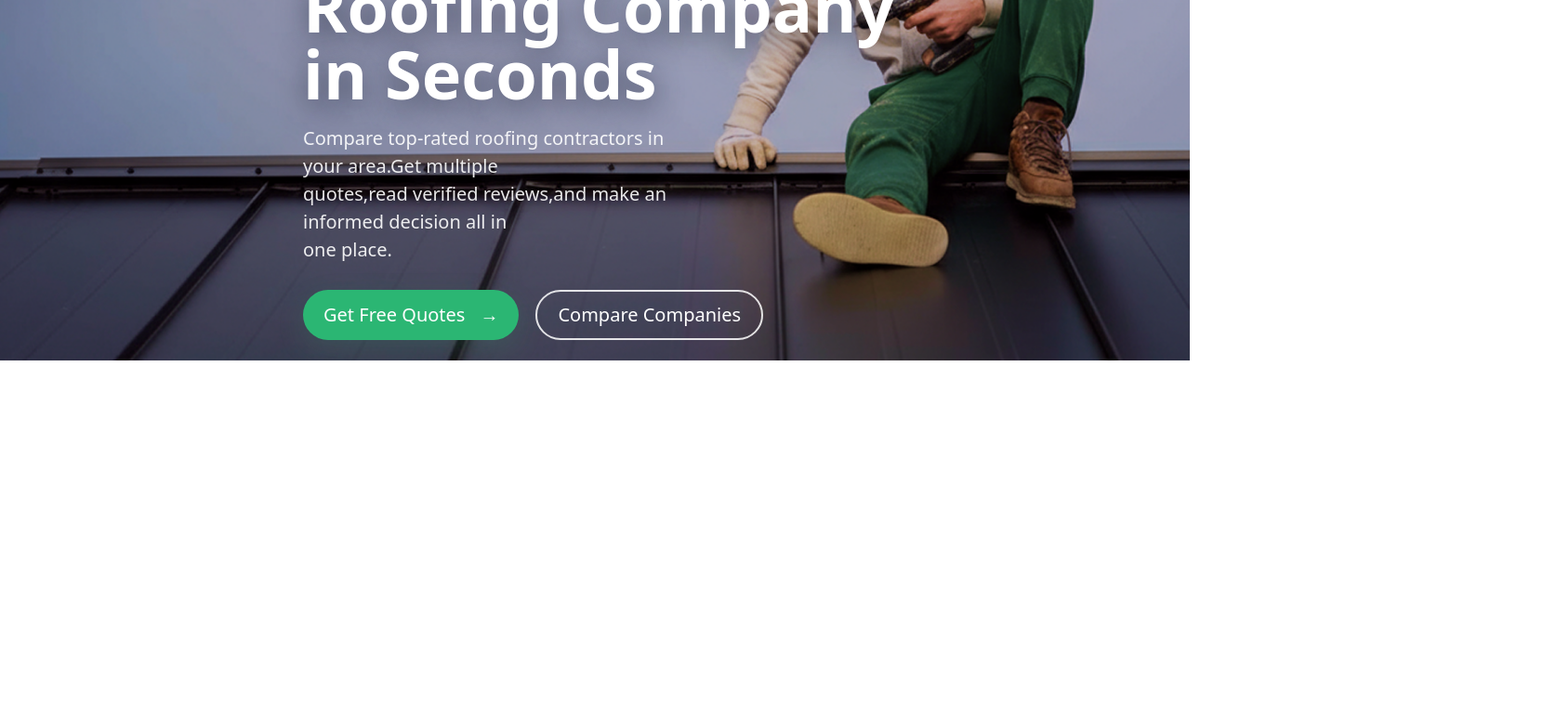
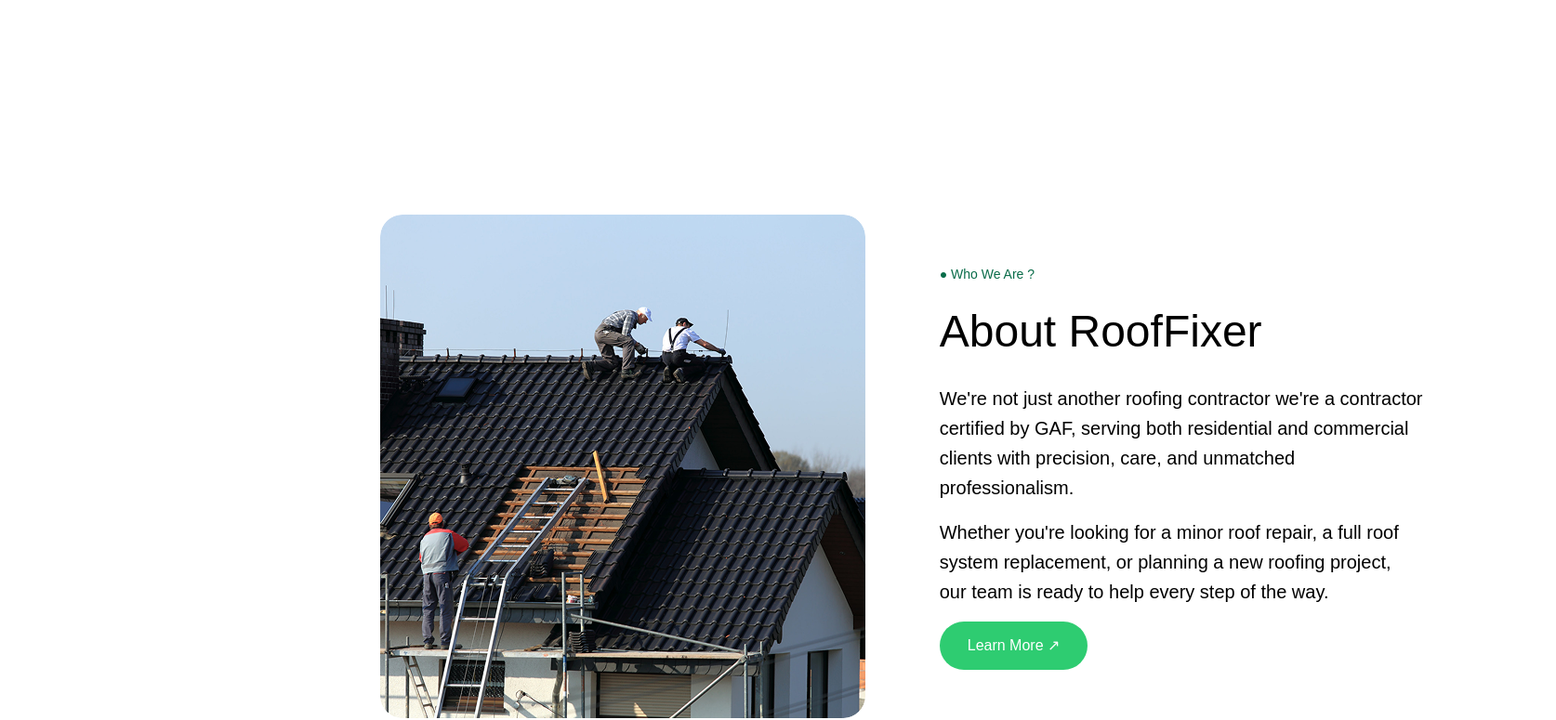
Before and after one commit to antu468/Roofing-service-React, a React (Vite) app: page / in a window 1280 px wide. Shown: the part 920-1695 px from the top of the page at 93% size, 1674 px wide, since content can reach past the window. Before the commit the page ends 1308 px from the top, so only its background shows below. Built offline with nearby package versions, Linux system fonts and the light colour scheme.

Commit message:
about-section added

```diff
--- a/src/App.css
+++ b/src/App.css
@@ -56,7 +56,7 @@
 }
 
 .nav-item {
-  color: rgba(255,255,255,0.85);
+  color: rgba(255, 255, 255, 0.85);
   text-decoration: none;
   font-weight: 600;
   cursor: pointer;
@@ -65,7 +65,9 @@
   transition: color .15s ease;
 }
 
-.nav-item:hover { color: #fff; }
+.nav-item:hover {
+  color: #fff;
+}
 
 .nav-item.active {
   position: relative;
@@ -98,7 +100,7 @@
   gap: 10px;
   font-weight: 700;
   cursor: pointer;
-  box-shadow: 0 6px 14px rgba(11,18,36,0.12);
+  box-shadow: 0 6px 14px rgba(11, 18, 36, 0.12);
 }
 
 .phone-svg {
@@ -106,8 +108,15 @@
 }
 
 @media (max-width: 800px) {
-  .top-frame { width: 92%; gap: 12px; padding: 8px 12px; }
-  .frame-nav { display: none; }
+  .top-frame {
+    width: 92%;
+    gap: 12px;
+    padding: 8px 12px;
+  }
+
+  .frame-nav {
+    display: none;
+  }
 }
 
 /* Hero frame overlay */
@@ -130,24 +139,36 @@
   font-weight: 600;
   margin: 0 0 18px 0;
   color: #ffffff;
-  text-shadow: 0 8px 30px rgba(11,18,36,0.5);
+  text-shadow: 0 8px 30px rgba(11, 18, 36, 0.5);
 }
 
 .hero-sub {
   max-width: 400px;
-  color: rgba(255,255,255,0.9);
+  color: rgba(255, 255, 255, 0.9);
   font-size: 20px;
   margin: 0 0 28px 0;
 }
 
-.hero-ctas { display: flex; gap: 18px; align-items: center; margin-bottom: 24px; }
+.hero-ctas {
+  display: flex;
+  gap: 18px;
+  align-items: center;
+  margin-bottom: 24px;
+}
 
-.btn { border: none; cursor: pointer; font-weight: 500; border-radius: 999px; padding: 12px 22px; font-size: 20px; }
+.btn {
+  border: none;
+  cursor: pointer;
+  font-weight: 500;
+  border-radius: 999px;
+  padding: 12px 22px;
+  font-size: 20px;
+}
 
 .btn-primary {
   background: #2bb673;
   color: #fff;
-  box-shadow: 0 10px 30px rgba(43,182,115,0.16);
+  box-shadow: 0 10px 30px rgba(43, 182, 115, 0.16);
   display: inline-flex;
   align-items: center;
   gap: 10px;
@@ -156,26 +177,209 @@
 .btn-outline {
   background: transparent;
   color: #fff;
-  border: 2px solid rgba(255,255,255,0.85);
+  border: 2px solid rgba(255, 255, 255, 0.85);
   padding: 10px 22px;
 }
 
-.arrow { margin-left: 6px; }
+.arrow {
+  margin-left: 6px;
+}
 
-.hero-features { display: flex; gap: 28px; list-style: none; padding: 0; margin: 0; align-items: center; }
-.hero-features li { display: flex; gap: 10px; align-items: center; color: rgba(255,255,255,0.95); font-weight: 600; }
-.dot { width: 18px; height: 18px; background: #2bb67365; border-radius: 50%; display: inline-block; box-shadow: 0 6px 18px rgba(43, 182, 115, 0.029); object-fit: cover; }
+.hero-features {
+  display: flex;
+  gap: 28px;
+  list-style: none;
+  padding: 0;
+  margin: 0;
+  align-items: center;
+}
 
-.hero-features img.dot { display: inline-block; width: 20px; height: 20px; object-fit: contain; border-radius: 50%; background: #41785e81;}
+.hero-features li {
+  display: flex;
+  gap: 10px;
+  align-items: center;
+  color: rgba(255, 255, 255, 0.95);
+  font-weight: 600;
+}
+
+.dot {
+  width: 18px;
+  height: 18px;
+  background: #2bb67365;
+  border-radius: 50%;
+  display: inline-block;
+  box-shadow: 0 6px 18px rgba(43, 182, 115, 0.029);
+  object-fit: cover;
+}
+
+.hero-features img.dot {
+  display: inline-block;
+  width: 20px;
+  height: 20px;
+  object-fit: contain;
+  border-radius: 50%;
+  background: #41785e81;
+}
 
 @media (max-width: 980px) {
-  .hero-title { font-size: 40px; }
-  .hero-frame { left: 5%; top: 100px; max-width: 86%; }
+  .hero-title {
+    font-size: 40px;
+  }
+
+  .hero-frame {
+    left: 5%;
+    top: 100px;
+    max-width: 86%;
+  }
 }
 
 @media (max-width: 520px) {
-  .hero-title { font-size: 30px; }
-  .hero-ctas { flex-direction: column; align-items: stretch; }
-  .btn { width: 100%; }
-  .hero-features { flex-direction: column; gap: 12px; margin-top: 12px; }
+  .hero-title {
+    font-size: 30px;
+  }
+
+  .hero-ctas {
+    flex-direction: column;
+    align-items: stretch;
+  }
+
+  .btn {
+    width: 100%;
+  }
+
+  .hero-features {
+    flex-direction: column;
+    gap: 12px;
+    margin-top: 12px;
+  }
 }
+
+
+/* RESET */
+* {
+  margin: 0;
+  padding: 0;
+  box-sizing: border-box;
+}
+
+body {
+  font-family: Arial, sans-serif;
+  background: #ffffff;
+  color: #111;
+}
+
+/* RESET */
+* {
+  margin: 0;
+  padding: 0;
+  box-sizing: border-box;
+}
+
+/* BODY IS NOT WHITE */
+body {
+  font-family: Arial, sans-serif;
+  background: #a7adbad1;
+  /* dark background */
+  color: #a76262;
+}
+
+/* HERO */
+.hero {
+  height: 100vh;
+  background: url("./assets/hero-bg.jpg") center/cover no-repeat;
+  display: flex;
+  align-items: center;
+  justify-content: center;
+}
+
+.hero h1 {
+  color: rgb(255, 255, 255);
+  font-size: 60px;
+}
+
+/* ABOUT SECTION → ONLY WHITE AREA */
+.about-section {
+  width: 1440px;
+  height: 752px;
+  rotate: 0 deg;
+  opacity: 1;
+  top: 1021px;
+  padding-top: 130px;
+  padding-right: 80px;
+  padding-bottom: 80px;
+  padding-left: 111px;
+  gap: 80px;
+  background: #ffffff;
+  position: absolute;
+  left: 18.3%;
+
+
+}
+
+/* CENTER FRAME */
+.about-container {
+  max-width: 1200px;
+  margin: 0 auto;
+
+  display: flex;
+  align-items: center;
+  /* vertical center */
+  justify-content: center;
+  /* horizontal center */
+
+  gap: 80px;
+}
+
+/* IMAGE */
+.about-image img {
+  width: 522px;
+  border-radius: 24px;
+  object-fit: cover;
+}
+
+/* CONTENT */
+.about-content {
+  max-width: 520px;
+}
+
+.badge {
+  font-size: 14px;
+  margin-bottom: 15px;
+  display: inline-block;
+  color: #096c49;
+}
+
+.about-content h2 {
+  font-size: 48px;
+  margin-bottom: 20px;
+  color: #000000;
+}
+
+.about-content p {
+  font-size: 20px;
+  line-height: 1.6;
+  margin-bottom: 16px;
+  color: #000000;
+}
+
+/* BUTTON */
+.learn-btn {
+  background: #2ecc71;
+  color: white;
+  border: none;
+  padding: 14px 30px;
+  border-radius: 30px;
+  cursor: pointer;
+}
+
+/* RESPONSIVE */
+@media (max-width: 900px) {
+  .about-container {
+    flex-direction: column;
+    text-align: center;
+  }
+
+  .about-image img {
+    width: 100%;
+  }
+}
--- a/src/App.jsx
+++ b/src/App.jsx
@@ -4,6 +4,7 @@
 import pic from "./assets/Group.png"
 import pic1 from "./assets/Group (1).png"
 import pic2 from "./assets/Vector.png"
+import pic3 from "./assets/card2.png"
 
 function App() {
   return (
@@ -28,7 +29,7 @@
           <div className="frame-cta">
             <button className="booking-btn" aria-label="Free Booking">
               <svg className="phone-svg" width="16" height="16" viewBox="0 0 24 24" fill="none" xmlns="http://www.w3.org/2000/svg" aria-hidden="true">
-                <path d="M22 16.92v3a2 2 0 0 1-2.18 2A19.86 19.86 0 0 1 3 5.18 2 2 0 0 1 5 3h3a2 2 0 0 1 2 1.72c.12 1.21.45 2.39.97 3.5a2 2 0 0 1-.45 2.11L9.91 11.09a16 16 0 0 0 6 6l1.76-1.76a2 2 0 0 1 2.11-.45c1.11.52 2.29.85 3.5.97A2 2 0 0 1 22 16.92z" fill="#0B1224"/>
+                <path d="M22 16.92v3a2 2 0 0 1-2.18 2A19.86 19.86 0 0 1 3 5.18 2 2 0 0 1 5 3h3a2 2 0 0 1 2 1.72c.12 1.21.45 2.39.97 3.5a2 2 0 0 1-.45 2.11L9.91 11.09a16 16 0 0 0 6 6l1.76-1.76a2 2 0 0 1 2.11-.45c1.11.52 2.29.85 3.5.97A2 2 0 0 1 22 16.92z" fill="#0B1224" />
               </svg>
               <span className="btn-text">Free Booking</span>
             </button>
@@ -46,13 +47,50 @@
             </div>
 
             <ul className="hero-features" aria-hidden="true">
-                <li><img src={pic} alt="Fast Response" className="dot"/>Fast Response</li>
-                <li><img src={pic1} alt="Verified Contractors" className="dot"/>Verified Contractors</li>
-                <li><img src={pic2} alt="Free Services" className="dot"/>100% Free Services</li>
+              <li><img src={pic} alt="Fast Response" className="dot" />Fast Response</li>
+              <li><img src={pic1} alt="Verified Contractors" className="dot" />Verified Contractors</li>
+              <li><img src={pic2} alt="Free Services" className="dot" />100% Free Services</li>
             </ul>
           </div>
         </section>
       </div>
+
+      {/* HERO / BACKGROUND SECTION */}
+      <section className="hero">
+
+      </section>
+
+      {/* ABOUT SECTION (background image er niche) */}
+      <section className="about-section">
+        <div className="about-container">
+
+          {/* LEFT IMAGE */}
+          <div className="about-image">
+            <img src={pic3} alt="Roofing Work" />
+          </div>
+
+          {/* RIGHT CONTENT */}
+          <div className="about-content">
+            <span className="badge">● Who We Are ?</span>
+            <h2>About RoofFixer</h2>
+
+            <p>
+              We're not just another roofing contractor we're a contractor
+              certified by GAF, serving both residential and commercial clients
+              with precision, care, and unmatched professionalism.
+            </p>
+
+            <p>
+              Whether you're looking for a minor roof repair, a full roof system
+              replacement, or planning a new roofing project, our team is ready
+              to help every step of the way.
+            </p>
+
+            <button className="learn-btn">Learn More ↗</button>
+          </div>
+
+        </div>
+      </section>
     </>
   )
 }
```
Lines whose indentation alone changed are shown as unchanged.
